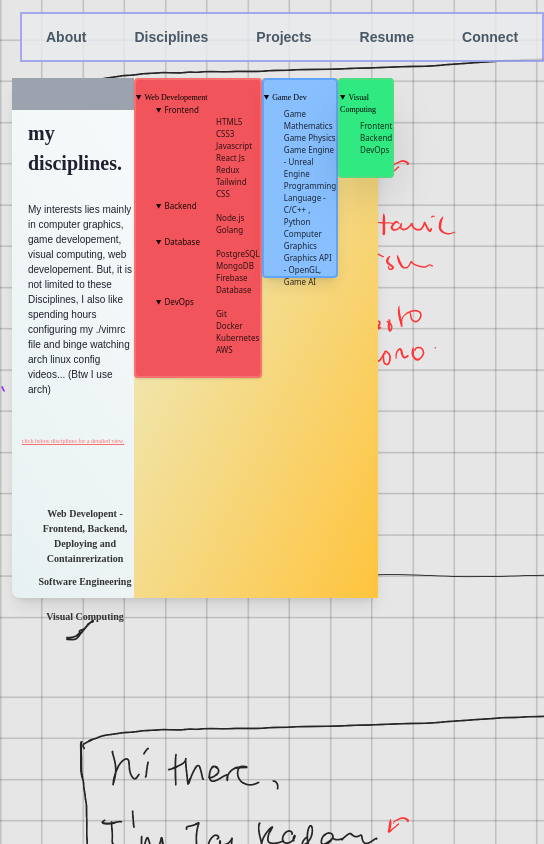
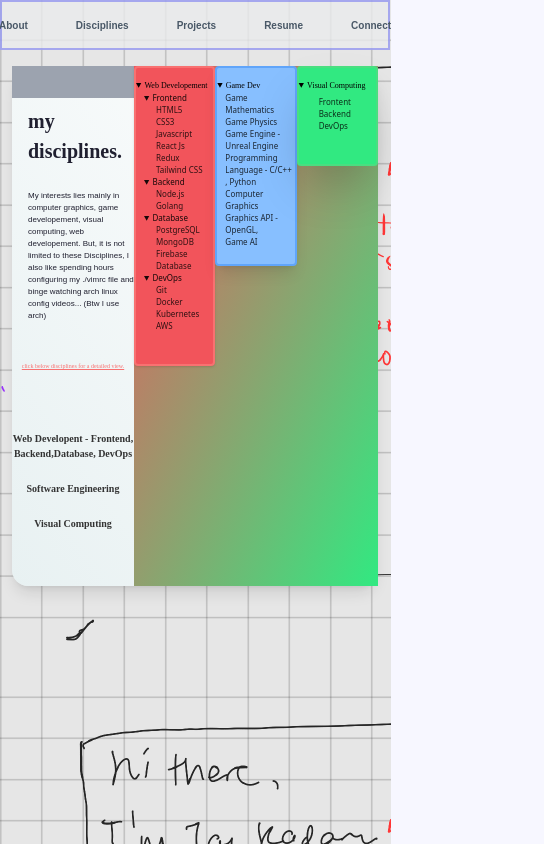
Before and after one commit to Jay-A-Kad/MyPortfolio, a React (Create React App) app: page / in a window 390 px wide. Both pictures are taken after a click on the item "Disciplines". Shown: the whole page, 544 px wide, since content can reach past the window. Built offline with nearby package versions, Linux system fonts and the light colour scheme.

Commit message:
made site more responsive

```diff
--- a/src/components/Connect.jsx
+++ b/src/components/Connect.jsx
@@ -3,22 +3,23 @@ import React from 'react'
 const Connect = () => {
     return (
         <div className='text-[#202030]'>
-            <div className='  shadow-lg bg-gradient-to-tl from-[#E8F1F2] via-[#F2AF29] to-[#642CA9] max-w-[1600px] mt-[56px] w-full h-[750px] mx-auto rounded-lg flex-col justify-center' >
-                <h1 className='font-fatface-reg text-[100px] ml-6'>Stay in touch.</h1>
-                <a href="mailto::jaykad982@gmail.com" className='font-game-over bg-white text-[25px] ml-6 mt-10 h-12 bg-opacity-10 rounded-md hover:text-white hover:shadow-xl hover:bg-[#642CA9] hover:underline hover:transition-colors duration-200'>Drop me a line.</a>
+            <div className='  shadow-lg bg-gradient-to-tl from-[#E8F1F2] via-[#F2AF29] to-[#642CA9] max-w-[1600px] mt-[56px] w-full h-full mx-auto rounded-lg flex-col justify-center' >
+                <h1 className='font-fatface-reg text-[50px] md:text-[100px] lg:text-[100px] ml-6'>Stay in touch.</h1>
+                <a href="mailto::jaykad982@gmail.com" className='font-game-over bg-white text-[15px] md:text-[25px] lg:text-[25px] ml-6 mt-10 h-12 bg-opacity-10 rounded-md hover:text-white hover:shadow-xl hover:bg-[#642CA9] hover:underline hover:transition-colors duration-200'>Drop me a line.</a>
 
-                <div class="grid grid-rows-3 gap-10 mt-20 "></div>
+                <div class="grid grid-rows-3 gap-10 mt- md:mt-20 "></div>
                 <div>
-                    <a href='https://www.linkedin.com/in/jay-kadam-27720416a/' className='text-[40px] font-game-over font-bold ml-28 mt-2 hover:bg-white hover:transition-colors duration-500 hover:cursor-pointer '>LinkedIn</a>
+                    <a href='https://www.linkedin.com/in/jay-kadam-27720416a/' className='text-[20px] md:text-[40px] lg:text-[40px] font-game-over font-bold ml-10 md:ml-28 mt-2 hover:bg-white hover:transition-colors duration-500 hover:cursor-pointer '>LinkedIn</a>
                 </div>
                 <div>
-                    <a href='https://github.com/Jay-A-Kad' className='text-[40px] font-game-over font-bold ml-28 mt-5 hover:bg-white hover:transition-colors duration-500 hover:cursor-pointer'>GitHub</a>
+                    <a href='https://github.com/Jay-A-Kad' className='text-[20px] md:text-[40px] lg:text-[40px] font-game-over font-bold ml-10 md:ml-28 mt-5 hover:bg-white hover:transition-colors duration-500 hover:cursor-pointer'>GitHub</a>
                 </div>
                 <div>
-                    <a className='text-[40px] font-game-over font-bold ml-28 mt-5 hover:bg-white hover:transition-colors duration-500 hover:cursor-pointer'>Instagram</a>
+                    <a className='text-[20px] md:text-[40px] lg:text-[40px] font-game-over font-bold ml-10 md:ml-28 mt-5 hover:bg-white hover:transition-colors duration-500 hover:cursor-pointer'>Instagram</a>
                 </div>
                 <div className='mt-20'>
-                    <footer className='text-center mt-28'>Designed by Kelpie @2024 Portfolio</footer>
+                    <footer className='text-center mt-28 text-[10px] md:text-[15px] '>~Designed by Kelpie @2024 Portfolio~</footer>
+
                 </div>
 
 
--- a/src/components/Disciplines.jsx
+++ b/src/components/Disciplines.jsx
@@ -2,23 +2,23 @@ import React from 'react'
 
 const Disciplines = () => {
     return (
-        <div className='text-[#202030]'>
-            <div className='mt-[16px] md:mt-[36px] lg:mt-[56px] h-[520px] md:h-[650px] lg:h-[750px] shadow-lg bg-gradient-to-tr from-[#E8F1F2] to-[#FFFFFF] max-w-[1600px]  w-full  mx-auto rounded-lg flex-col justify-center' >
+        <div className='text-[#202030] transition-all duration-500'>
+            <div className='mt-[16px] md:mt-[36px] lg:mt-[56px] h-[520px] md:h-[650px] lg:h-[750px] shadow-lg bg-gradient-to-tr from-[#E8F1F2] to-[#FFFFFF] max-w-[1600px]  w-full  mx-auto rounded-2xl flex-col justify-center ' >
                 <div class="flex mb-4">
-                    <div class="h-8 md:h-10 xl:h-12 w-1/3 bg-gray-400 ">
-                        <h1 className='text-[20px] md:text-[40px] xl:text-[50px] mt-10 ml-4 lg:mt-10 lg:ml-10 font-fell-english-reg lowercase font-bold '>My Disciplines.</h1>
-                        <h3 className='text-[10px] md:text-[15px] xl:text-[20px] font-anaheim mt-6 ml-4'>My interests lies mainly in computer graphics, game developement, visual computing, web developement.
+                    <div class="h-8 md:h-10 xl:h-12 w-1/3 bg-gray-400  ">
+                        <h1 className='text-[20px] md:text-[45px] lg:text-[55px] mt-10 ml-4 lg:mt-20  font-fell-english-reg lowercase font-bold '>My Disciplines.</h1>
+                        <h3 className='text-[8px] md:text-[15px] xl:text-[18px] font-anaheim mt-6 ml-4'>My interests lies mainly in computer graphics, game developement, visual computing, web developement.
                             But, it is not limited to these Disciplines, I also like spending hours configuring my ./vimrc file
                             and binge watching arch linux config videos... (Btw I use arch)
                         </h3>
                         <h5 className='text-[6px] md:text-[12px] xl:text-[16px] text-center mt-10 text-red-400 font-fell-english-reg underline'>click below disciplines for a detailed view.</h5>
                         <div class="flex flex-col items-center h-20 mt-10 font-fell-english-italic text-[#333333] ">
-                            <div className='text-[10px] md:text-[12px] lg:text-[15px] ml-6 h-12 mt-5 lg:ml-10 lg:h-15 l[]underline font-bold rounded text-center hover:text-[#82C0CC] hover:cursor-pointer hover:shadow-xl transition duration-100 '>Web Developent - Frontend, Backend, Deploying and Containrerization</div>
-                            <div className='text-[10px] md:text-[12px] lg:text-[15px] ml-6 h-12 mt-5 lg:ml-10 lg:h-15 l[]underline font-bold rounded text-center hover:text-[#489FB5] hover:cursor-pointer hover:shadow-xl transition duration-100'>Software Engineering</div>
-                            <div className='text-[10px] md:text-[12px] lg:text-[15px] ml-6 h-12 mt-5 lg:ml-10 lg:h-15 l[]underline font-bold rounded text-center hover:text-[#16697A] hover:cursor-pointer hover:shadow-xl transition duration-100'>Visual Computing</div>
+                            <div className='text-[10px] md:text-[12px] lg:text-[15px]  h-12 mt-5 lg:ml-10 lg:h-15 l[]underline font-bold rounded text-center hover:cursor-pointer hover:shadow-xl transition duration-100 '>Web Developent - Frontend, Backend,Database, DevOps</div>
+                            <div className='text-[10px] md:text-[12px] lg:text-[15px]  h-12 mt-5 lg:ml-10 lg:h-15 l[]underline font-bold rounded text-center  hover:cursor-pointer hover:shadow-xl transition duration-100'>Software Engineering</div>
+                            <div className='text-[10px] md:text-[12px] lg:text-[15px]  h-12 mt-5 lg:ml-10 lg:h-15 l[]underline font-bold rounded text-center  hover:cursor-pointer hover:shadow-xl transition duration-100'>Visual Computing</div>
                         </div>
                     </div>
-                    <div class=" w-2/3 h-[520px] md:h-[650px] lg:h-[750px] bg-gradient-to-br from-[#EAF2D7] to-[#FFC43D]">
+                    <div class=" w-2/3 h-[520px] md:h-[650px] lg:h-[750px] bg-gradient-to-br from-[#F2545B] via-[[#87BFFF] to-[#31E981]">
                         <div class="flex mb-4">
                             <div class="flex-1 bg-[#F2545B] border-2 border-red-400 h-[300px] md:h-[400px] lg:h-[500px] rounded shadow">
                                 <ul className='text-[8px] md:text-[12px] lg:text-[15px]'>
@@ -28,8 +28,8 @@ const Disciplines = () => {
                                             <ul>
                                                 <li>
                                                     <details open>
-                                                        <summary className='text-black text-opacity-90 cursor-pointer font-pt-serif ml-5'>Frontend</summary>
-                                                        <ul className='text-black text-opacity-80 ml-20'>
+                                                        <summary className='text-black text-opacity-90 cursor-pointer font-pt-serif ml-2'>Frontend</summary>
+                                                        <ul className='text-black text-opacity-80 ml-5'>
                                                             <li>HTML5</li>
                                                             <li>CSS3</li>
                                                             <li>Javascript</li>
@@ -39,23 +39,23 @@ const Disciplines = () => {
                                                         </ul>
                                                     </details>
                                                     <details open>
-                                                        <summary className='text-black text-opacity-90 cursor-pointer ml-5'>Backend</summary>
-                                                        <ul className='text-black text-opacity-80 ml-20'>
+                                                        <summary className='text-black text-opacity-90 cursor-pointer ml-2'>Backend</summary>
+                                                        <ul className='text-black text-opacity-80 ml-5'>
                                                             <li>Node.js</li>
                                                             <li>Golang</li>
                                                         </ul>
                                                     </details>
                                                     <details open>
-                                                        <summary className='text-black text-opacity-90 cursor-pointer ml-5 '>Database</summary>
-                                                        <ul className='text-black text-opacity-80 ml-20'>
+                                                        <summary className='text-black text-opacity-90 cursor-pointer ml-2 '>Database</summary>
+                                                        <ul className='text-black text-opacity-80 ml-5'>
                                                             <li>PostgreSQL</li>
                                                             <li>MongoDB</li>
                                                             <li>Firebase Database</li>
                                                         </ul>
                                                     </details>
                                                     <details open>
-                                                        <summary className='text-black text-opacity-90 cursor-pointer ml-5'>DevOps</summary>
-                                                        <ul className='text-black text-opacity-80 ml-20'>
+                                                        <summary className='text-black text-opacity-90 cursor-pointer ml-2'>DevOps</summary>
+                                                        <ul className='text-black text-opacity-80 ml-5'>
                                                             <li>Git</li>
                                                             <li>Docker</li>
                                                             <li>Kubernetes</li>
@@ -73,7 +73,7 @@ const Disciplines = () => {
                                     <li>
                                         <details className='mt-3' open>
                                             <summary className='text-black text-opacity-100 font-pt-serif-bold cursor-pointer'>Game Dev</summary>
-                                            <ul className='text-black text-opacity-80 ml-5 mt-1'>
+                                            <ul className='text-black text-opacity-80 ml-2'>
                                                 <li>Game Mathematics</li>
                                                 <li>Game Physics</li>
                                                 <li>Game Engine - Unreal Engine</li>
--- a/src/components/Home.jsx
+++ b/src/components/Home.jsx
@@ -5,10 +5,10 @@ import { ReactTyped } from "react-typed";
 const Home = () => {
     return (
         <div className='text-[#202030]'>
-            <div className='mt-[16px] md:mt-[36px] lg:mt-[56px] h-[520px] md:h-[650px] lg:h-[750px] shadow-lg bg-gradient-to-tr from-[#E8F1F2] to-[#642CA9] max-w-[1600px]  w-full mx-auto rounded-lg flex-col justify-center ' >
+            <div className='mt-[45px] md:mt-[36px] lg:mt-[56px] h-[550px] md:h-[950px] lg:h-[750px] max-w-[1600px] w-full shadow-lg bg-gradient-to-tr from-[#E8F1F2] to-[#642CA9] mx-auto rounded-lg flex-col justify-center ' >
                 <div class="flex mb-4">
                     <div class="w-2/3">
-                        <h2 className='mt-5 text[40px] md:text-[40px] xl:text-[60px] text-[#202030] font-barlow  text-opacity-60 mx-5 ' >hi there, I'm </h2>
+                        <h2 className='mt-5 text[50px] md:text-[40px] xl:text-[60px] text-[#202030] font-barlow  text-opacity-60 mx-5 ' >hi there, I'm </h2>
                         <h1 className='text[40px] md:text-[40px] xl:text-[60px] text-[#202030] font-barlow text-opacity-60 mx-5 '>Jay Kadam</h1>
                         {/* <ReactTyped strings={['Full-Stack Dev', 'Game Developer', 'Graphics Engineer']} typeSpeed={40} backSpeed={50} loop className='text-[40px] md:text-[50px] xl:text-[80px] font-game-over mx-5 '><input type="text" /></ReactTyped> */}
                         <ReactTyped strings={['Full-stack Dev', 'Game Developer', 'Graphics Engineer']} typeSpeed={50} backSpeed={60} loop className='font-game-over text[20px] md:text-[40px] xl:text-[60px] text-[#202030] mx-5'></ReactTyped>
@@ -17,17 +17,17 @@ const Home = () => {
                         {/* bio */}
                         <div class="flex mb-4">
                             <div class="h-8 md:h-10 xl:h-12 w-1/6 bg-gray-500 font-game-over">
-                                <h1 className='text-[100px] md:text-[150px] xl:text-[200px] mt-20 lg:mt-5 text-end'>&#123;</h1>
+                                <h1 className='text-[80px] md:text-[120px] xl:text-[200px] mt-20 lg:mt-5 text-end'>&#123;</h1>
                             </div>
                             <div class="h-8 md:h-10 xl:h-12 w-4/6 bg-gray-400 ">
                                 <h5 className='text-[12px] md:text-[20px] xl:text-[22px] text-center font-anaheim mt-20 text-[#202030] text-opacity-75'>Hi, I'm Jay Kadam—a game developer originally from Mumbai, now residing in Clemson, SC. My interests lie in computer graphics and the exploration of innovative visual techniques to engage and connect with people. I devote most of my time to crafting captivating game scenarios.</h5>
                             </div>
                             <div class="h-8 md:h-10 xl:h-12 w-1/6 bg-gray-500 font-game-over">
-                                <h1 className='text-[100px] md:text-[150px] xl:text-[200px] mt-20 lg:mt-5 text-start'>&#125;</h1>
+                                <h1 className='text-[80px] md:text-[120px] xl:text-[200px] mt-20 lg:mt-5 text-start'>&#125;</h1>
                             </div>
                         </div>
                     </div>
-                    <div class="h-35 w-46 md:h-45 md:w-66 xl:h-50 xl:w-96 mx-10 my-20 shadow-2xl ">
+                    <div class="h-35 w-40 md:h-45 md:w-66 xl:h-50 xl:w-96 mx-10 my-20 shadow-2xl ">
                         <AnimatedGif src={'https://github.com/Jay-A-Kad/MyPortfolio/blob/master/public/bit-profile.gif?raw=true'} alt={"profile"} />
                     </div>
                 </div>
--- a/src/components/Navbar.jsx
+++ b/src/components/Navbar.jsx
@@ -25,9 +25,10 @@ const Navbar = () => {
     };
     return (
 
-        <div div className=' text-[#495867] ' >
-            <ul className='text-sm md:text-base lg:text-lg mt-3 mr-10 md:mt-4 md:mx-3 lg:mt-4 lg:mx-3 flex justify-start font-anaheim font-bold '>
-                <div className='max-w-[1600px] h-[50px] mx-auto items-center flex ml-5 border-2 border-indigo-500/50 bg-[#EAEBED] bg-opacity-80' >
+        <div div className=' text-[#495867]' >
+            <ul className='text-[10px] md:text-base lg:text-lg font-anaheim font-bold '>
+
+                <div className=' h-[50px] mx-auto items-center justify-center flex border-2 border-indigo-500/50 bg-[#EAEBED] bg-opacity-80' >
                     <li className='mx-6 transition duration-100  hover:text-[#F71735] hover:scale-110 hover:underline  hover:cursor-pointer'
                         onClick={() => setActiveSection('Home')}>About</li>
                     <li className='mx-6 transition duration-100  hover:text-[#F71735] hover:scale-110 hover:underline  hover:cursor-pointer'
```
